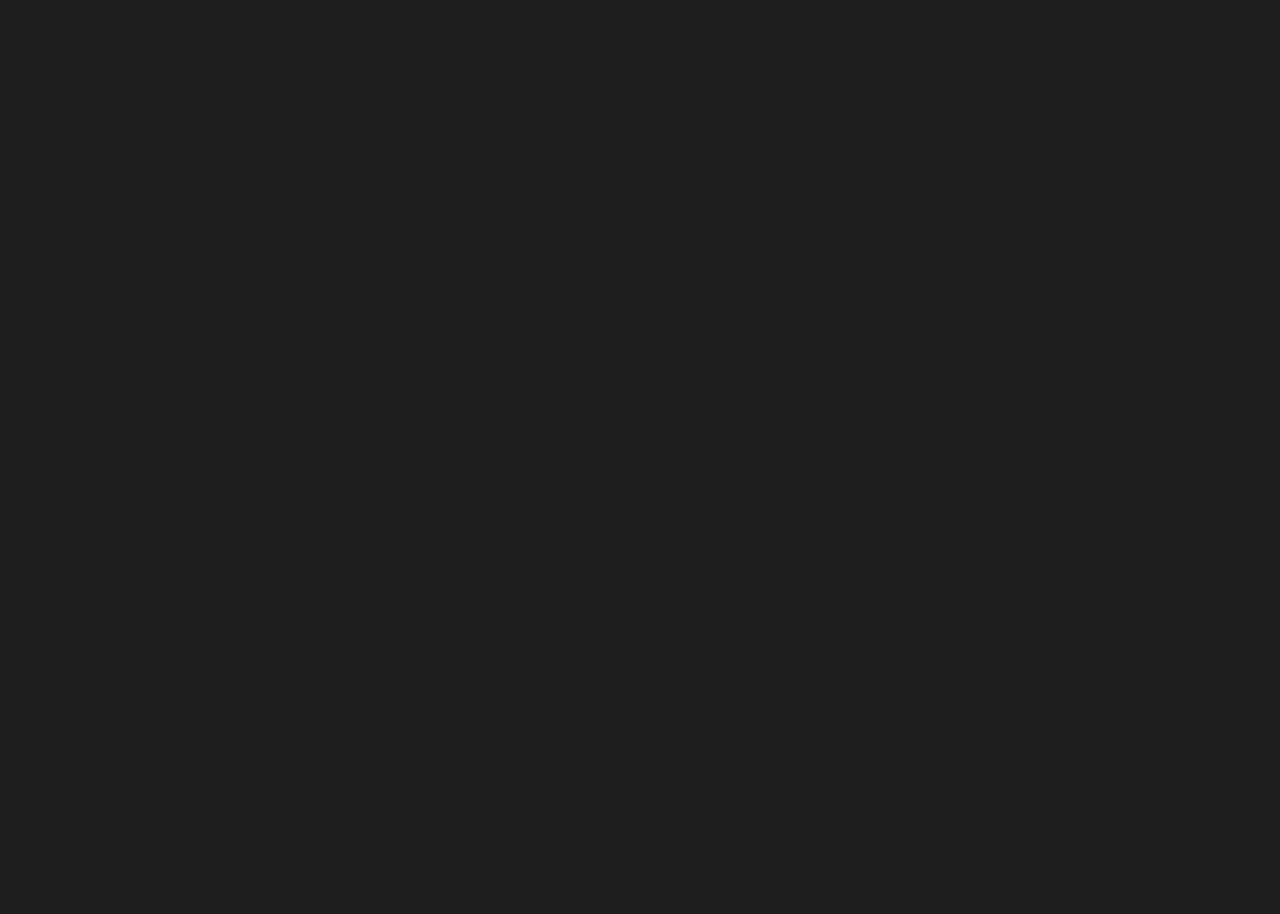
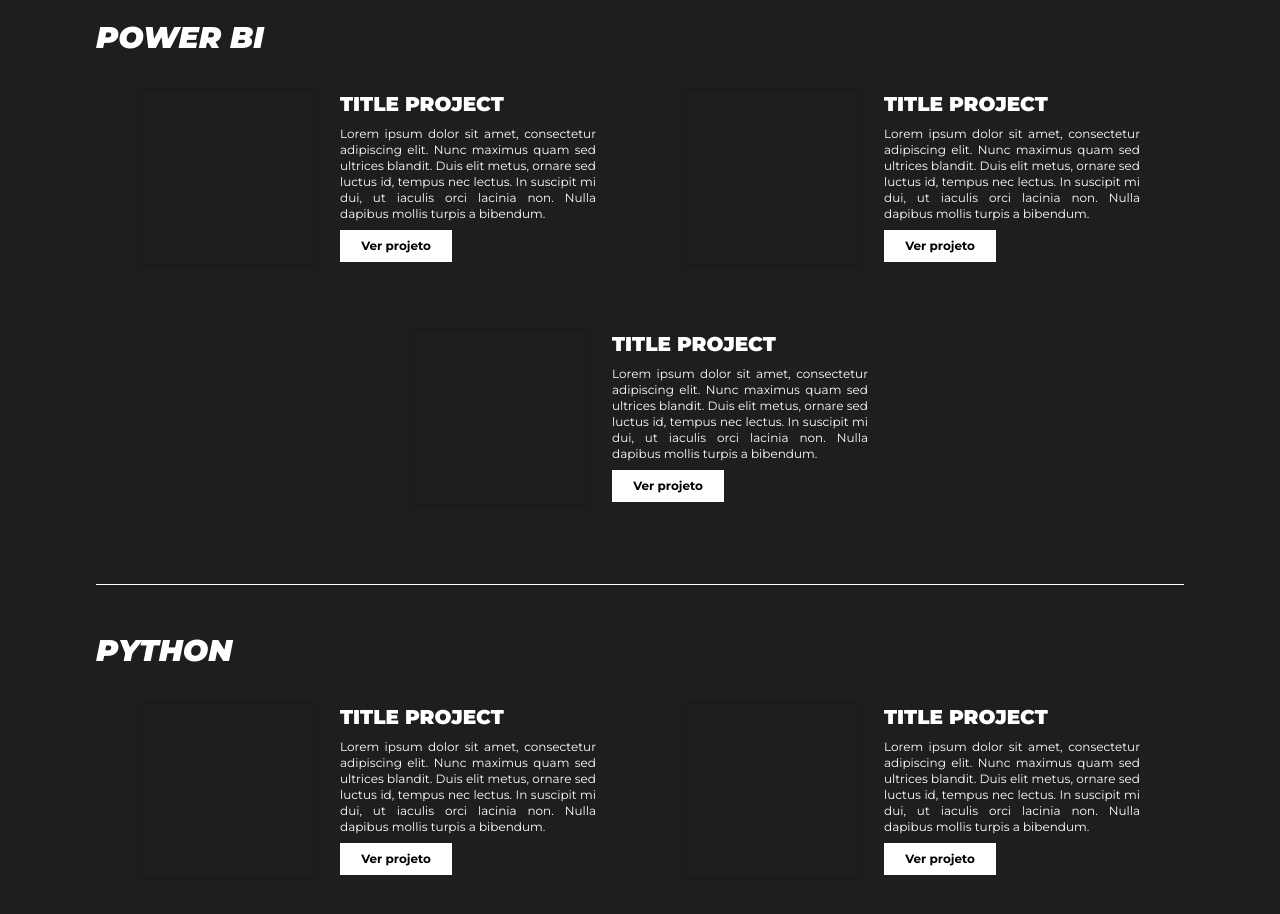
Before and after one commit to yure07/rangel-portfolio, a React (Vite) app: page / in a window 1280 px wide. Shown: the part 1380-2294 px from the top of the page. Before the commit the page ends 1056 px from the top, so only its background shows below. Built offline with nearby package versions, Linux system fonts and the light colour scheme.

Commit message:
feat: create projects section

```diff
--- a/src/App.tsx
+++ b/src/App.tsx
@@ -1,6 +1,7 @@
 import { About } from "./components/About";
 import { Header } from "./components/Header";
 import { Home } from "./components/Home";
+import { Projects } from "./components/Projects";
 
 function App() {
   return (
@@ -8,6 +9,7 @@
      <Header/>
      <Home/>
      <About/>
+     <Projects/>
     </>
   )
 }
--- /dev/null
+++ b/src/components/Projects/components/CardProject/index.tsx
@@ -0,0 +1,25 @@
+interface CardProject{
+  srcImg: string
+  title: string
+  description: string
+  link: string
+}
+
+export const CardProject = (projectProp: CardProject) => {
+  return(
+    <div className="flex flex-col lg:flex-row gap-6 my-8 mx-auto items-center text-center">
+      <div className="w-52 h-52 lg:w-44 lg:h-44 bg-[#1E1E1E] shadow-portfolio"/>
+      <div className="flex flex-col gap-2 lg:text-start">
+        <h3 className="uppercase text-xl font-black">{projectProp.title}</h3>
+        <p className="text-justify text-xs w-52 lg:w-64 px-2 lg:p-0">{projectProp.description}</p>
+      <a
+        href={projectProp.link}
+        target="_blank"
+        rel="noopener noreferrer"
+        className="flex items-center justify-center w-28 h-8 bg-white text-black text-xs font-bold">
+          Ver projeto
+      </a>
+      </div>
+    </div>
+  )
+}
--- /dev/null
+++ b/src/components/Projects/index.tsx
@@ -0,0 +1,64 @@
+import { CardProject } from "./components/CardProject"
+
+export const Projects = () => {
+  return(
+    <section className="flex flex-col p-12 lg:px-24 mt-40">
+      <div className="flex flex-col text-white self-center text-center">
+        <span className="text-base">5 projetos mais recentes</span>
+        <h1 className="font-black italic text-5xl uppercase">projetos</h1>
+      </div>
+      <h2 className="font-black italic text-3xl uppercase text-white mt-16">power bi</h2>
+      <div className="flex flex-row flex-wrap text-white justify-between">
+        <CardProject
+          srcImg=""
+          title="title project"
+          description="Lorem ipsum dolor sit amet, consectetur adipiscing elit.
+            Nunc maximus quam sed ultrices blandit. Duis elit metus, ornare sed
+            luctus id, tempus nec lectus. In suscipit mi dui, ut iaculis orci lacinia non.
+            Nulla dapibus mollis turpis a bibendum."
+          link=""
+        />
+        <CardProject
+          srcImg=""
+          title="title project"
+          description="Lorem ipsum dolor sit amet, consectetur adipiscing elit.
+            Nunc maximus quam sed ultrices blandit. Duis elit metus, ornare sed
+            luctus id, tempus nec lectus. In suscipit mi dui, ut iaculis orci lacinia non.
+            Nulla dapibus mollis turpis a bibendum."
+          link=""
+        />
+        <CardProject
+          srcImg=""
+          title="title project"
+          description="Lorem ipsum dolor sit amet, consectetur adipiscing elit.
+            Nunc maximus quam sed ultrices blandit. Duis elit metus, ornare sed
+            luctus id, tempus nec lectus. In suscipit mi dui, ut iaculis orci lacinia non.
+            Nulla dapibus mollis turpis a bibendum."
+          link=""
+        />
+      </div>
+      <div className="w-full h-[1px] bg-white my-12"/>
+      <h2 className="font-black italic text-3xl uppercase text-white">Python</h2>
+      <div className="flex flex-row flex-wrap text-white justify-between">
+        <CardProject
+          srcImg=""
+          title="title project"
+          description="Lorem ipsum dolor sit amet, consectetur adipiscing elit.
+            Nunc maximus quam sed ultrices blandit. Duis elit metus, ornare sed
+            luctus id, tempus nec lectus. In suscipit mi dui, ut iaculis orci lacinia non.
+            Nulla dapibus mollis turpis a bibendum."
+          link=""
+        />
+        <CardProject
+          srcImg=""
+          title="title project"
+          description="Lorem ipsum dolor sit amet, consectetur adipiscing elit.
+            Nunc maximus quam sed ultrices blandit. Duis elit metus, ornare sed
+            luctus id, tempus nec lectus. In suscipit mi dui, ut iaculis orci lacinia non.
+            Nulla dapibus mollis turpis a bibendum."
+          link=""
+        />
+      </div>
+    </section>
+  )
+}
```
